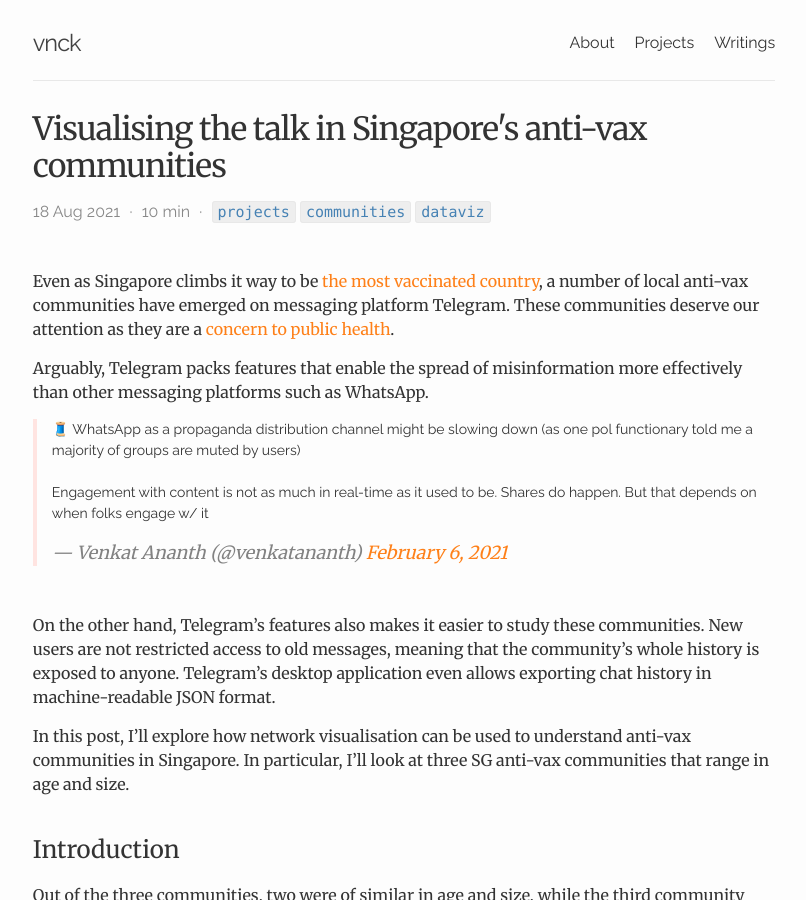
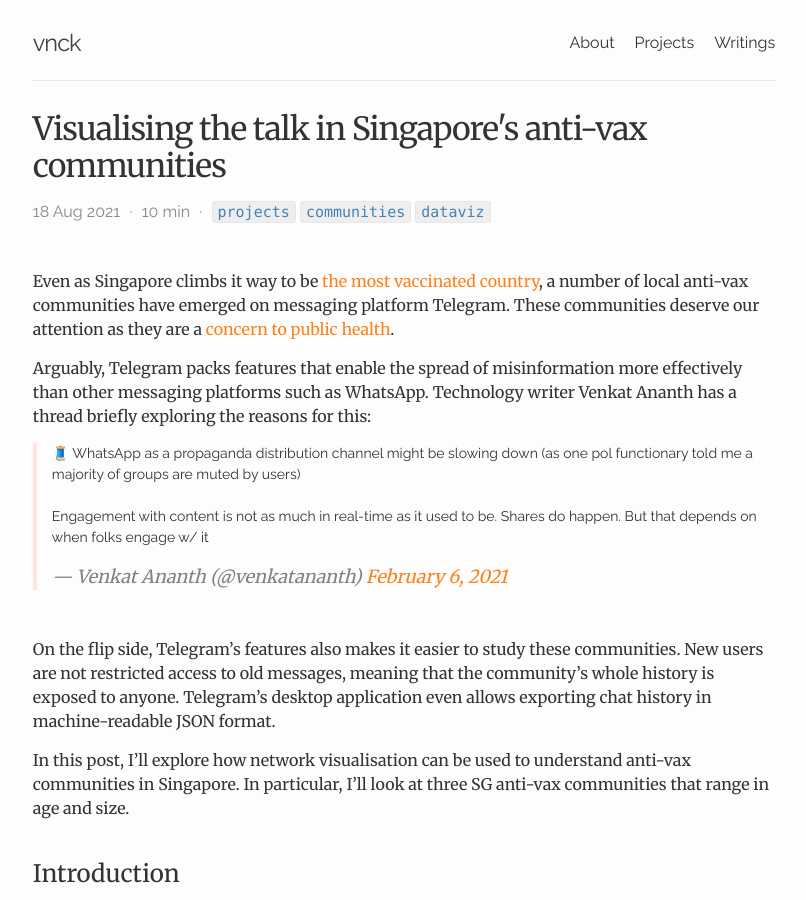
Before and after one commit to vnck/vnck.github.io, a Jekyll site: the page built from _posts/2021-08-18-visualising-sg-anti-vax-communities.md, in a window 1280 px wide and 900 px high. Shown: the whole window, without its empty margins (236-1042 px from the left). Built offline with Jekyll 4.4.1, drawn with Linux system fonts in a browser that asks for light colours; comment, search, counter and statistics services are not loaded.

Commit message:
edit post

```diff
--- a/_posts/2021-08-18-visualising-sg-anti-vax-communities.md
+++ b/_posts/2021-08-18-visualising-sg-anti-vax-communities.md
@@ -10,13 +10,13 @@ permalink: /writings/visualising-singapore-anti-vax-communities
 
 Even as Singapore climbs it way to be [the most vaccinated country](https://www.nytimes.com/interactive/2021/world/covid-vaccinations-tracker.html), a number of local anti-vax communities have emerged on messaging platform Telegram. These communities deserve our attention as they are a [concern to public health](https://www.channelnewsasia.com/commentary/covid-19-coronavirus-conspiracy-misinformation-fake-news-400276).
 
-Arguably, Telegram packs features that enable the spread of misinformation more effectively than other messaging platforms such as WhatsApp.
+Arguably, Telegram packs features that enable the spread of misinformation more effectively than other messaging platforms such as WhatsApp. Technology writer Venkat Ananth has a thread briefly exploring the reasons for this:
 
 <div class="twitter-tweet-container">
 <blockquote class="twitter-tweet"><p lang="en" dir="ltr">🧵 WhatsApp as a propaganda distribution channel might be slowing down (as one pol functionary told me a majority of groups are muted by users) <br><br>Engagement with content is not as much in real-time as it used to be. Shares do happen. But that depends on when folks engage w/ it</p>&mdash; Venkat Ananth (@venkatananth) <a href="https://twitter.com/venkatananth/status/1357923318356037637?ref_src=twsrc%5Etfw">February 6, 2021</a></blockquote> <script async src="https://platform.twitter.com/widgets.js" charset="utf-8"></script>
 </div>
 
-On the other hand, Telegram's features also makes it easier to study these communities. New users are not restricted access to old messages, meaning that the community's whole history is exposed to anyone. Telegram's desktop application even allows exporting chat history in machine-readable JSON format.
+On the flip side, Telegram's features also makes it easier to study these communities. New users are not restricted access to old messages, meaning that the community's whole history is exposed to anyone. Telegram's desktop application even allows exporting chat history in machine-readable JSON format.
 
 In this post, I'll explore how network visualisation can be used to understand anti-vax communities in Singapore. In particular, I'll look at three SG anti-vax communities that range in age and size.
 
```
